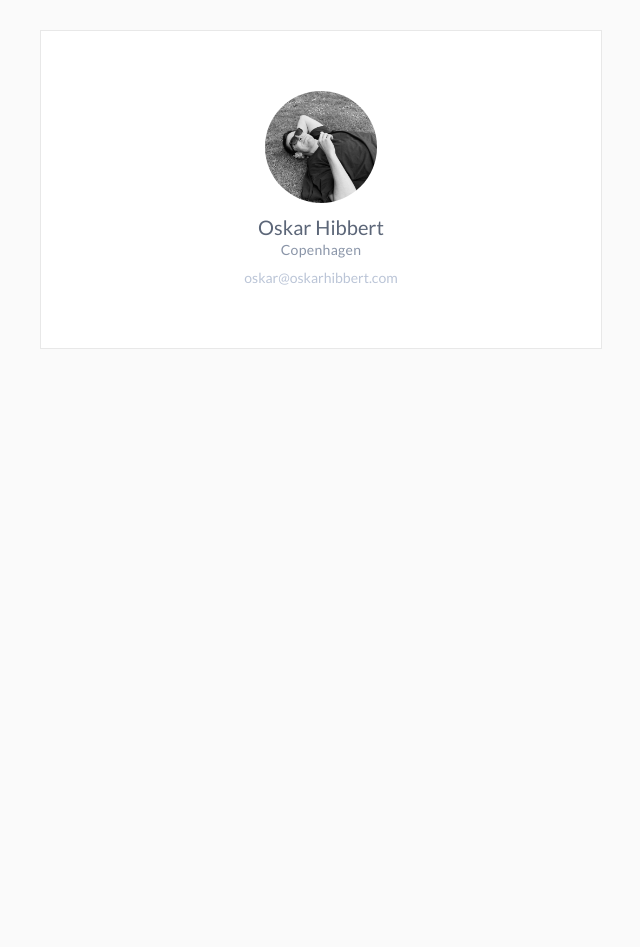
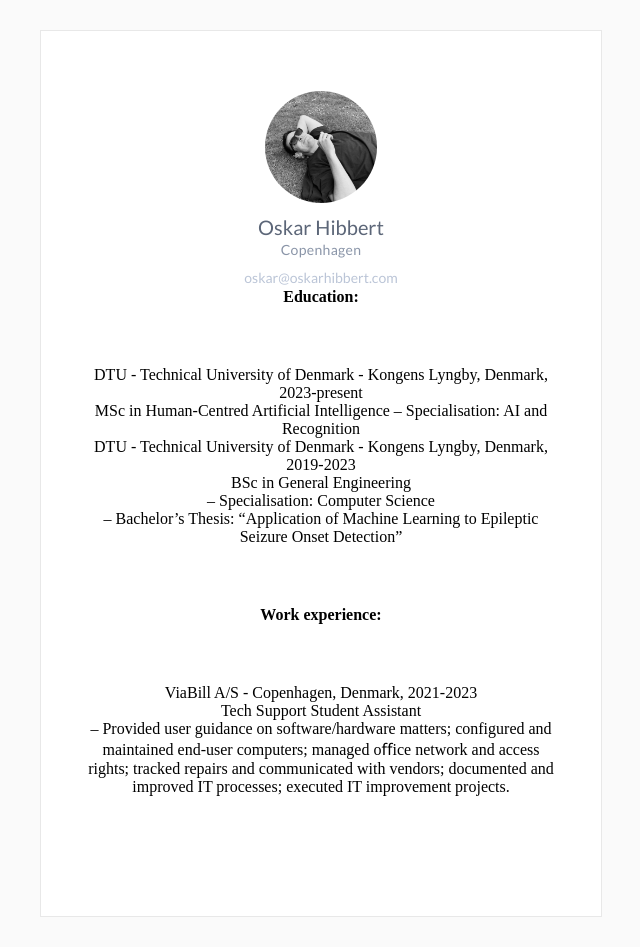
Before and after one commit to oskarhibbert/oskarhibbert.com, a plain HTML site: page index.html in a window 1280 px wide. Shown: the whole page, without its empty margins (319-959 px from the left). Before the commit the page ends 800 px from the top, so only its background shows below. Drawn offline with Linux system fonts and the light colour scheme.

Commit message:
Update index.html

```diff
--- a/index.html
+++ b/index.html
@@ -29,7 +29,26 @@
         <h1>Oskar Hibbert</h1>
         <h2>Copenhagen</h2>
         <h3><a href="mailto:oskar@oskarhibbert.com">oskar@oskarhibbert.com</a></h3>
+
+        <!-- Education Section -->
+        <h4 class="section-title">Education:</h4>
+        <div class="info-section">
+            <p>DTU - Technical University of Denmark - Kongens Lyngby, Denmark, 2023-present</p>
+            <p class="sub-info">MSc in Human-Centred Artificial Intelligence – Specialisation: AI and Recognition</p>
+            <p>DTU - Technical University of Denmark - Kongens Lyngby, Denmark, 2019-2023</p>
+            <p class="sub-info">BSc in General Engineering</p>
+            <p class="sub-info">– Specialisation: Computer Science</p>
+            <p class="sub-info">– Bachelor’s Thesis: “Application of Machine Learning to Epileptic Seizure Onset Detection”</p>
+        </div>
+
+        <!-- Work Experience Section -->
+        <h4 class="section-title">Work experience:</h4>
+        <div class="info-section">
+            <p>ViaBill A/S - Copenhagen, Denmark, 2021-2023</p>
+            <p class="sub-info">Tech Support Student Assistant</p>
+            <p class="sub-info">– Provided user guidance on software/hardware matters; configured and maintained end-user computers; managed oﬀice network and access rights; tracked repairs and communicated with vendors; documented and improved IT processes; executed IT improvement projects.</p>
+        </div>
       </div>
     </div>
-  </body>
+</body>
 </html>
```
